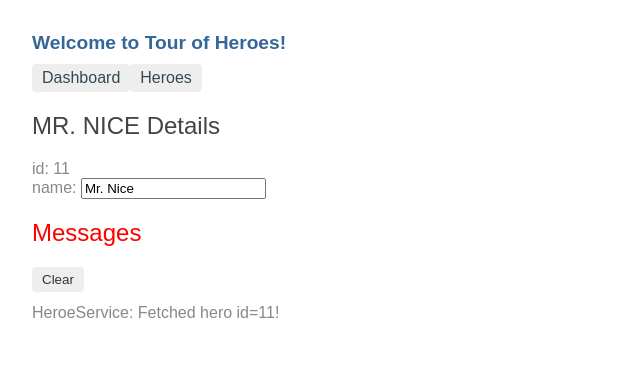
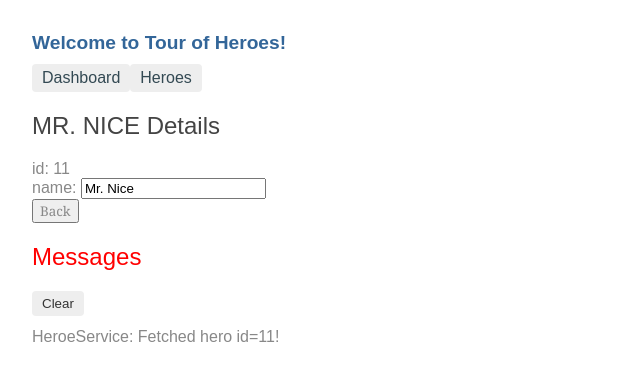
Before and after one commit to matiasnoriega/angular-tutorial, an Angular app: page /detail/11 in a window 1280 px wide. Shown: the top 380 px of the page, without its empty margins (0-640 px from the left). Built offline with nearby package versions, Linux system fonts and the light colour scheme.

Commit message:
funcion goBack()

```diff
--- a/src/app/hero-detail/hero-detail.component.html
+++ b/src/app/hero-detail/hero-detail.component.html
@@ -8,4 +8,5 @@
       <input [(ngModel)]="hero.name" placeholder="name" />
     </label>
   </div>
+  <button (click)="goBack()">Back</button>
 </div>
--- a/src/app/hero-detail/hero-detail.component.ts
+++ b/src/app/hero-detail/hero-detail.component.ts
@@ -29,4 +29,8 @@
     this.heroService.getHero(id).subscribe(hero => this.hero = hero)
   }
 
+  goBack(): void {
+    this.location.back();
+  }
+
 }
```
